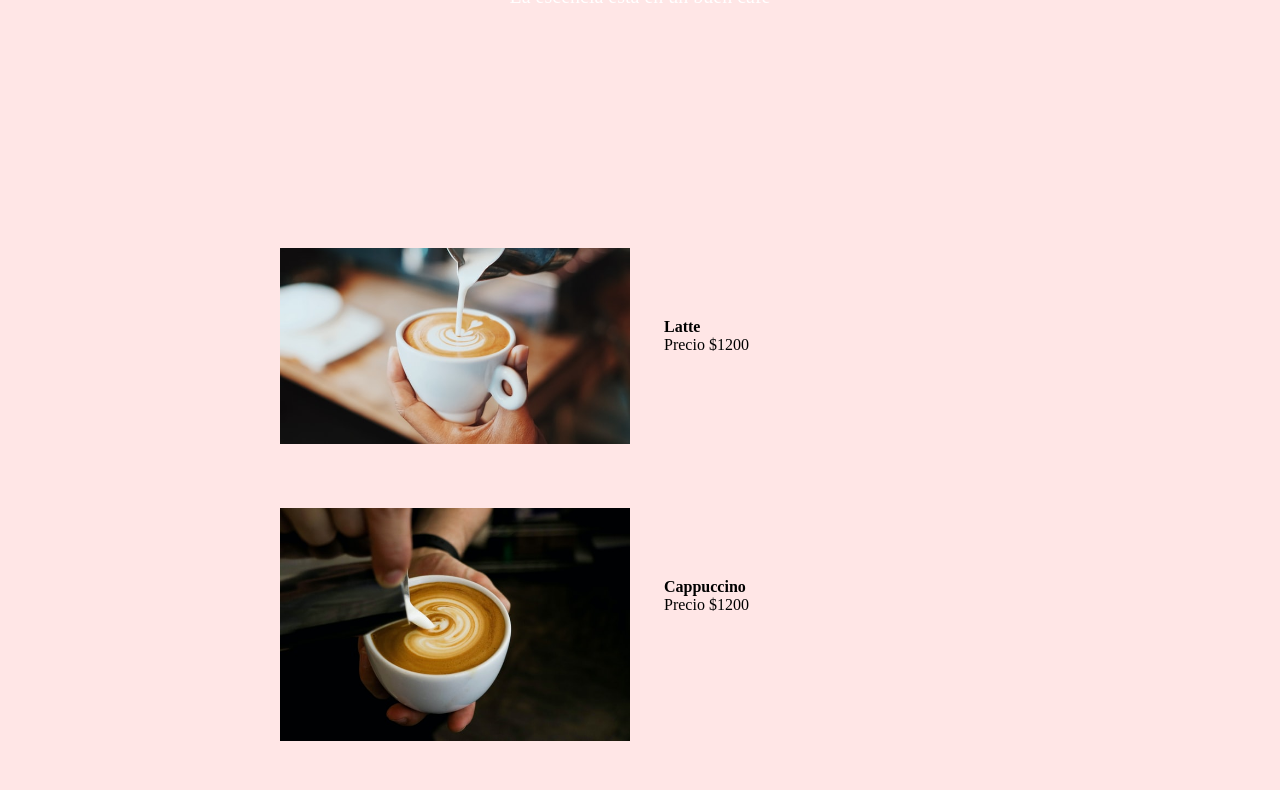
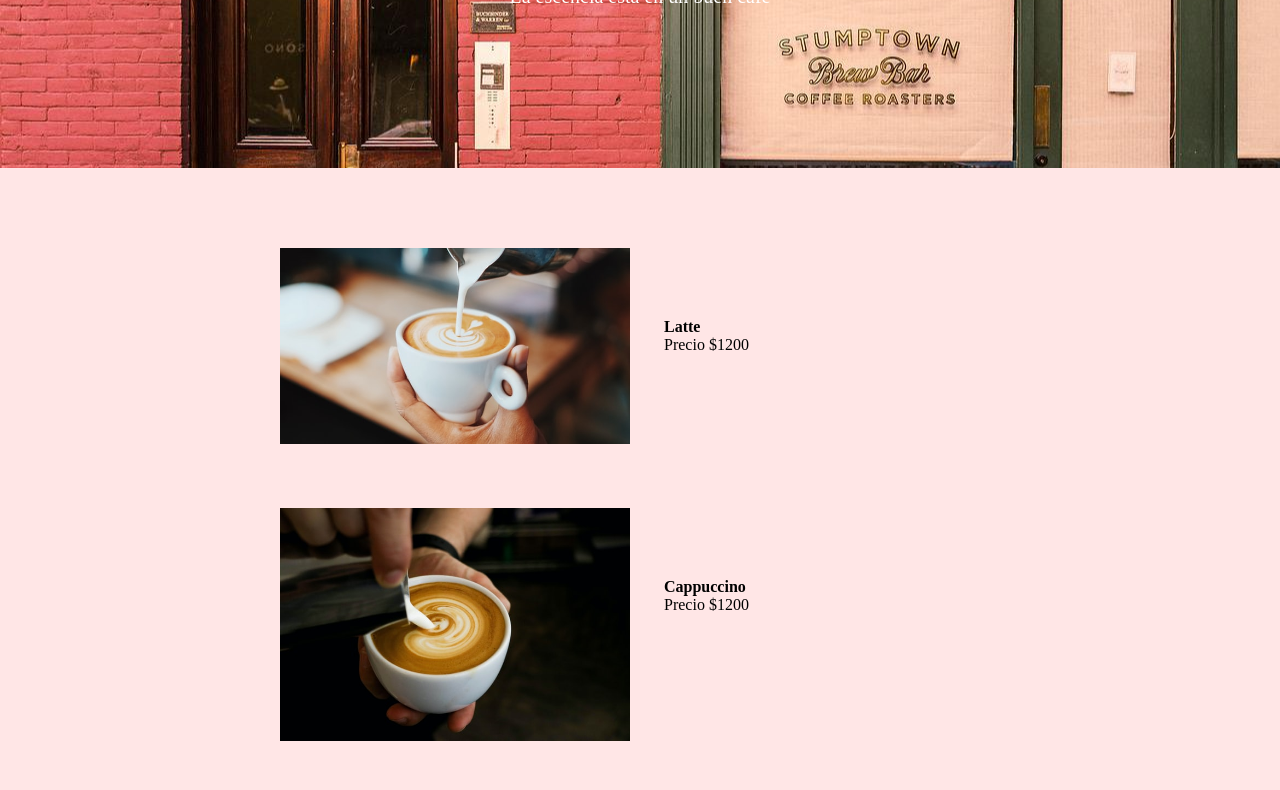
Before and after one commit to elit15/desafio2_landingpage, a plain HTML site: page index.html in a window 1280 px wide. Shown: the part 112-902 px from the top of the page. Drawn offline with Linux system fonts and the light colour scheme; the site is published under a folder, as on GitHub Pages, so addresses that start at the root find nothing; a web font is replaced by a local one.

Commit message:
imagen de fondo

```diff
--- a/assets/css/style.css
+++ b/assets/css/style.css
@@ -3,7 +3,7 @@
 }
 
 #principal {
-    background-image: url(/assets/img/fondo4.jpg);
+    background-image: url(../img/fondo4.jpg);
     background-position: center;
     background-size: cover;
     height: 180px;
```
